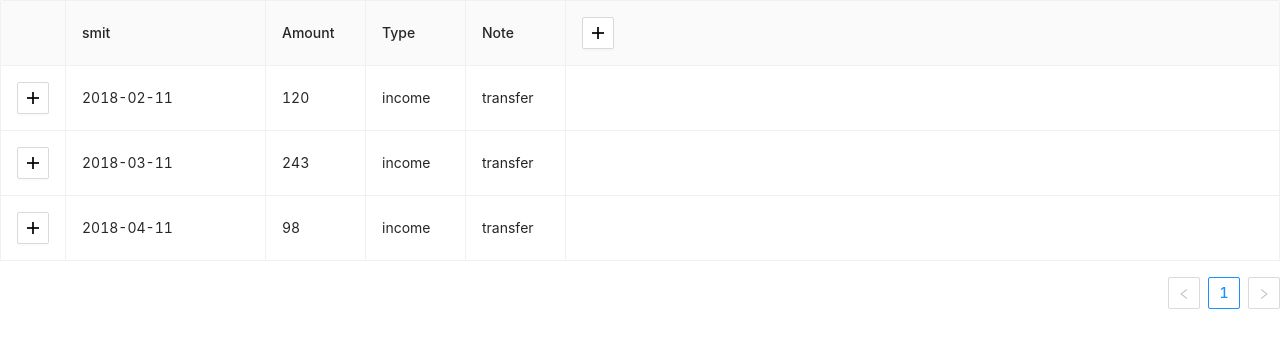
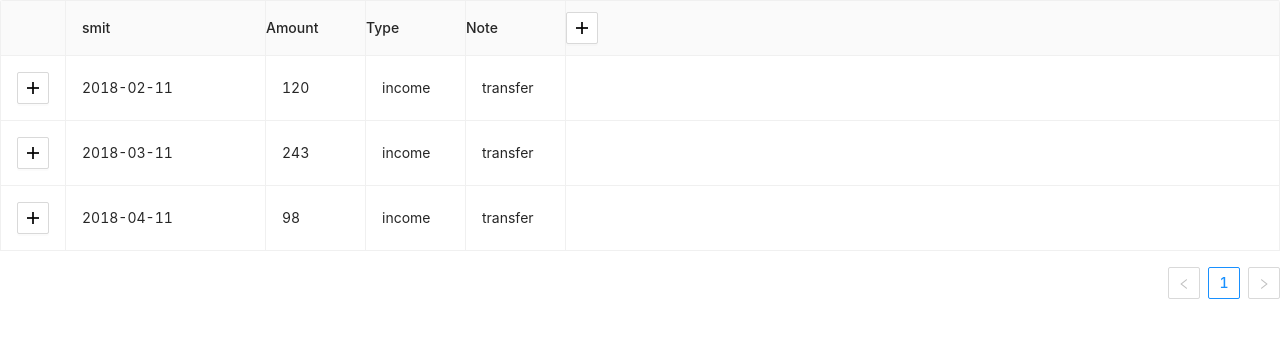
Before and after one commit to mastsmit/jsTable, a React (Create React App) app: page / in a window 1280 px wide. Shown: the top 348 px of the page. Built offline with nearby package versions, Linux system fonts and the light colour scheme.

Commit message:
column cell click added

```diff
--- a/src/components/Table/CustomTableHeader/index.js
+++ b/src/components/Table/CustomTableHeader/index.js
@@ -10,7 +10,9 @@ function CustomTableHeader(props) {
 
     return (
         <React.Fragment>
-            <div>smit</div>
+            <div onClick={() => console.log('fdafdsa')} style={{ padding: '16px' }}>
+                <div>smit</div>
+            </div>
         </React.Fragment>
     )
 }
--- a/src/components/Table/index.js
+++ b/src/components/Table/index.js
@@ -72,7 +72,9 @@ class TableComp extends Component {
 
 
     // components = {
-    //     header: <CustomTableHeader />
+    //     header: {
+    //         cell: () => <CustomTableHeader />
+    //     }
     // }
 
     onCellClick = (record, e) => {
@@ -99,6 +101,7 @@ class TableComp extends Component {
                 <Table
                     bordered
                     columns={this.state.columns}
+                    // components={this.components}
                     dataSource={this.state.data} />
             </div>
         )
--- a/src/components/Table/styles.js
+++ b/src/components/Table/styles.js
@@ -1,6 +1,9 @@
 import { css } from 'emotion';
 
 export const rootTable = css`
+.ant-table-thead > tr > th{
+    padding: 0px;
+}
     .ant-table-thead{
         .ant-table-cell{
             :hover{
```
